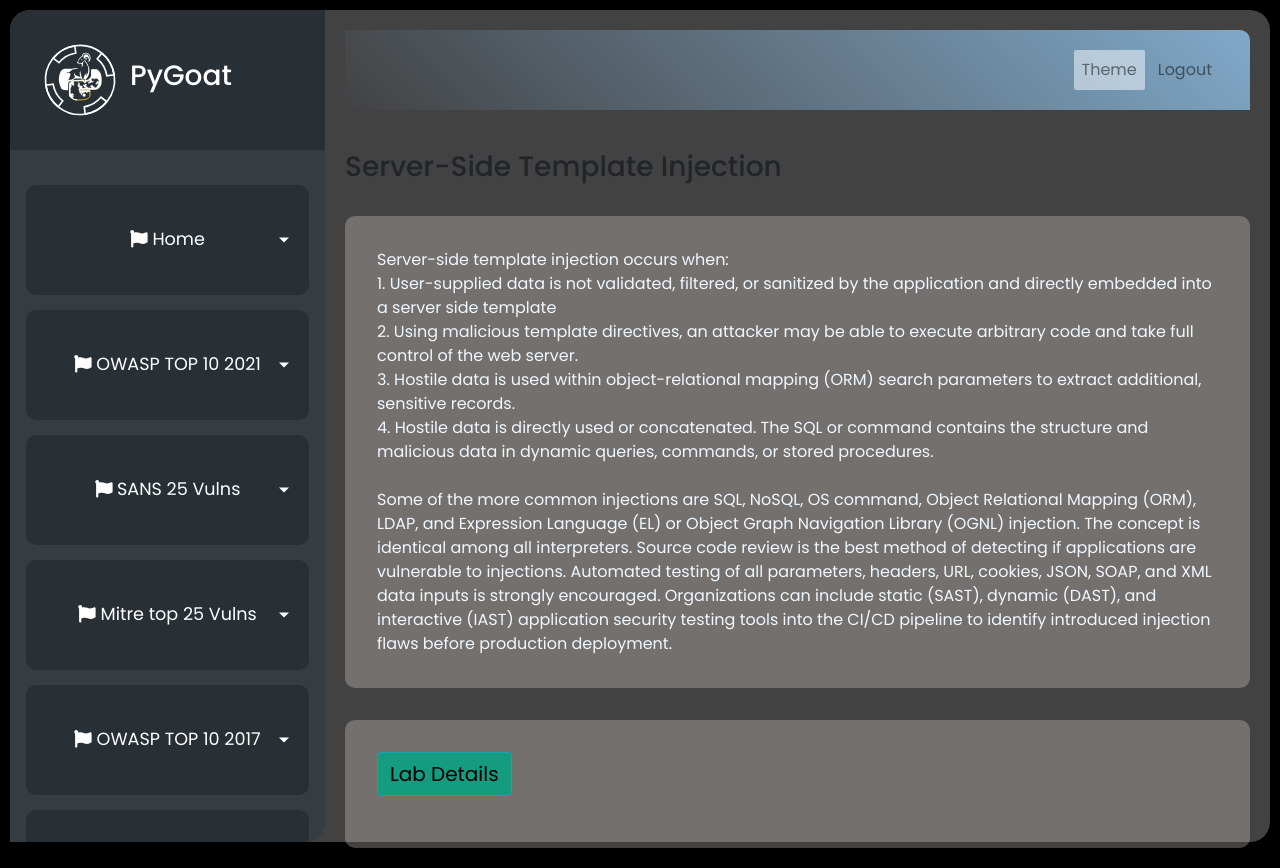
After one commit to kennethchinedu/pygoat-devsecops-pipeline, a Django app: page /ssti in a window 1280 px wide. The commit adds this page. Run offline with Django 3.2, Linux system fonts and the light colour scheme; the visitor is signed in with stand-in values (Sample User, id 1); some libraries are stand-ins or nearby versions.

Commit message:
lab added on ssti in injection section

```diff
--- /dev/null
+++ b/pygoat/introduction/static/Lab/ssti.css
@@ -0,0 +1,26 @@
+.container{align-items: center;
+max-width: 720px;
+display: flex;
+flex-direction: column;}
+
+#ssti-inner-div2{
+    display: flex;
+    flex-direction: column;
+    align-items: center;
+}
+
+.ssti-form{
+    display: flex;
+    flex-direction: column;
+    align-items: center;
+}
+ul{
+    padding: 5px;
+}
+li{
+    list-style-type: none;
+}
+
+.code{
+    background-color: #fafafaaa;
+}
--- /dev/null
+++ b/pygoat/introduction/templates/Lab_2021/A3_Injection/ssti.html
@@ -0,0 +1,38 @@
+{% extends 'introduction/base.html' %}
+{% block content %}
+{% block title %}
+<title>Server-side Template Injection</title>
+{% endblock %}
+<div class="content">
+    <h3>Server-Side Template Injection</h3>
+    <div class="box">
+        Server-side template injection occurs when:
+        <br>
+        1. User-supplied data is not validated, filtered, or sanitized by the application and directly embedded into a server side template <br>
+        2. Using malicious template directives, an attacker may be able to execute arbitrary code and take full control of the web server. <br>
+        3. Hostile data is used within object-relational mapping (ORM) search parameters to extract additional, sensitive records. <br>
+        4. Hostile data is directly used or concatenated. The SQL or command contains the structure and malicious data in dynamic queries, commands, or stored procedures. <br><br>
+
+        Some of the more common injections are SQL, NoSQL, OS command, Object Relational Mapping (ORM), LDAP, and Expression Language (EL) or Object Graph Navigation Library (OGNL) injection. The concept is identical among all interpreters. Source code review is the best method of detecting if applications are vulnerable to injections. Automated testing of all parameters, headers, URL, cookies, JSON, SOAP, and XML data inputs is strongly encouraged. Organizations can include static (SAST), dynamic (DAST), and interactive (IAST) application security testing tools into the CI/CD pipeline to identify introduced injection flaws before production deployment.
+    </div>
+
+    <div class="box">
+        <button class="coll btn btn-info">Lab Details</button>
+        <div class="lab">
+            A SQL injection is a famous Injection attack that consists of insertion or “injection” of a SQL query via the input data
+            from the client to the application. A successful SQL injection exploit can read sensitive data from the
+            database, modify database data (Insert/Update/Delete), execute administration operations on the database
+            (such as shutdown the DBMS), recover the content of a given file present on the DBMS file system and in some
+            cases issue commands to the operating system. SQL injection attacks are a type of injection attack, in which
+            SQL commands are injected into data-plane input in order to affect the execution of predefined SQL commands.
+
+                <div align="right"> <button class="btn btn-info" type="button"
+                    onclick="window.location.href='/ssti/lab'">Access Lab</button></div>
+                </p>
+        </div>
+    </div>
+</div>
+
+
+
+{% endblock %}
--- a/pygoat/introduction/templates/introduction/base.html
+++ b/pygoat/introduction/templates/introduction/base.html
@@ -21,6 +21,7 @@
     <link id="pagestyle" rel="stylesheet" href="{% static 'css/dark-theme.css'%}" />
     <link rel="stylesheet" href="{% static 'css/home.css'%}" />
     <link rel="stylesheet" href="{% static 'Lab/ssrf.css'%}" />
+    <link rel="stylesheet" href="{% static 'Lab/ssti.css'%}" />
     <link rel="icon" href="{% static 'Lab/icons/pygoat-mini.png' %}" />
     <!-- Font Awesome JS -->
     <script
@@ -123,6 +124,11 @@
                   <li>
                     <a href="/cmd" class="sidebar-list-items"
                       >Command Injection</a
+                    >
+                  </li>
+                  <li>
+                    <a href="/ssti" class="sidebar-list-items"
+                      >Template Injection</a
                     >
                   </li>
                 </ul>
--- a/pygoat/introduction/urls.py
+++ b/pygoat/introduction/urls.py
@@ -46,7 +46,6 @@ urlpatterns = [
     path("debug",views.debug,name="debug"),
     path("insecure-design",views.insec_desgine,name="insecure-design"),
     path("insecure-design_lab",views.insec_desgine_lab,name="insecure-design_lab"),
-
     path("broken_access_control", views.a1_broken_access, name="broken_access"),
     path("broken_access_lab_1", views.a1_broken_access_lab_1, name="broken_access_lab_1"),
     path("broken_access_lab_2", views.a1_broken_access_lab_2, name="broken_access_lab_2"),
@@ -56,4 +55,7 @@ urlpatterns = [
     path("injection",views.injection,name="injection"),
     path("injection_sql_lab",views.injection_sql_lab,name="injection"),
     path("api/ssrf",apis.ssrf_code_checker,name="api/ssrf"),
+    path("ssti", views.ssti, name="SSTI"),
+    path("ssti/lab", views.ssti_lab, name="SSTI Lab"),
+    path("ssti/blog/<str:blog_id>", views.ssti_view_blog, name="SSTI Blog"),
 ]
--- a/pygoat/introduction/views.py
+++ b/pygoat/introduction/views.py
@@ -1,6 +1,6 @@
 from django.shortcuts import render,redirect
-from django.http import HttpResponse
-from .models import  FAANG,info,login,comments,authLogin, tickits, sql_lab_table
+from django.http import HttpResponse, HttpResponseBadRequest, JsonResponse
+from .models import  FAANG,info,login,comments,authLogin, tickits, sql_lab_table,Blogs
 from django.core import serializers
 from requests.structures import CaseInsensitiveDict
 import requests
@@ -24,8 +24,8 @@ import base64
 import yaml
 import json
 from dataclasses import dataclass
-
-
+import uuid
+from .utility import filter_blog
 #*****************************************Login and Registration****************************************************#
 
 
@@ -750,3 +750,46 @@ def ssrf_discussion(request):
         return render(request,"Lab/ssrf/ssrf_discussion.html")
     else:
         return redirect('login')
+
+#--------------------------------------- Server-side template injection --------------------------------------#
+
+def ssti(request):
+    if request.user.is_authenticated:
+        return render(request,"Lab_2021/A3_Injection/ssti.html")
+    else:
+        return redirect('login')
+
+def ssti_lab(request):
+    if request.user.is_authenticated:
+        if request.method=="GET":
+            users_blogs = Blogs.objects.filter(author=request.user)
+            return render(request,"Lab_2021/A3_Injection/ssti_lab.html", {"blogs":users_blogs})
+        elif request.method=="POST":
+            blog = request.POST["blog"]
+            id = str(uuid.uuid4()).split('-')[-1]
+
+            blog = filter_blog(blog)
+            prepend_code = "{% extends 'introduction/base.html' %}\
+                {% block content %}{% block title %}\
+                <title>SSTI-Blogs</title>\
+                {% endblock %}"
+
+            blog = prepend_code + blog + "{% endblock %}"
+            new_blog = Blogs.objects.create(author = request.user, blog_id = id)
+            new_blog.save()
+            dirname = os.path.dirname(__file__)
+            filename = os.path.join(dirname, f"templates/Lab_2021/A3_Injection/Blogs/{id}.html")
+            file = open(filename, "w+")
+            file.write(blog)
+            file.close()
+            return redirect(f'blog/{id}')
+    else:
+        return redirect('login')
+
+
+def ssti_view_blog(request,blog_id):
+    if request.user.is_authenticated:
+        if request.method=="GET":
+            return render(request,f"Lab_2021/A3_Injection/Blogs/{blog_id}.html")
+        elif request.method=="POST":
+            return HttpResponseBadRequest()
```
Also changed, not shown: pygoat/introduction/models.py (+7 -0 lines), pygoat/introduction/templates/Lab_2021/A3_Injection/ssti_lab.html (added, +57 -0 lines), pygoat/introduction/utility.py (+8 -0 lines), pygoat/introduction/migrations/0015_blogs.py (added), pygoat/introduction/migrations/0016_alter_blogs_blog_id.py (added).
